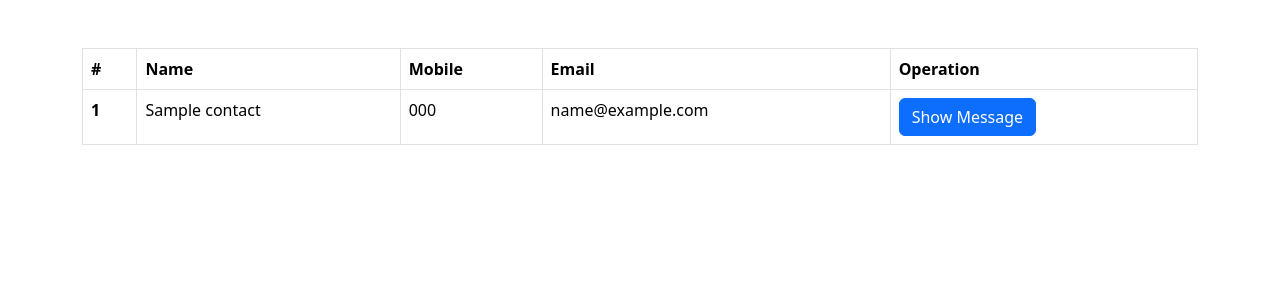
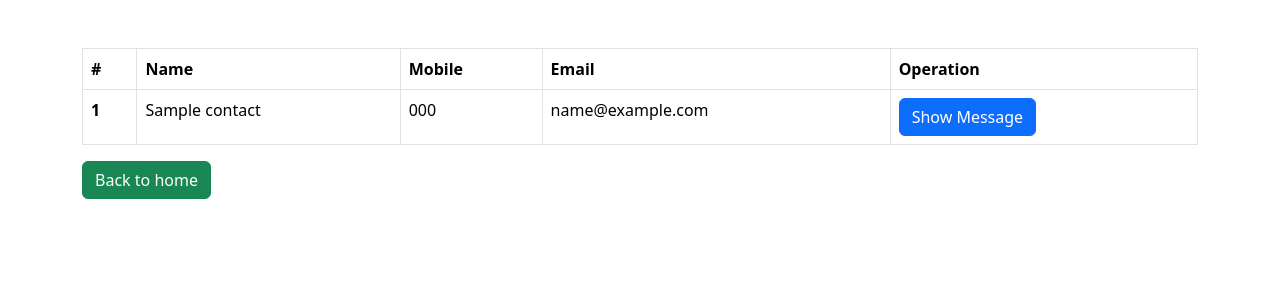
Before and after one commit to sorahiatieh/contact-us, a PHP site: page /admin/adminPanel.php in a window 1280 px wide. Shown: the top 300 px of the page. Run offline with PHP 8.4, Linux system fonts and the light colour scheme; tables that the repository leaves empty or names only in its code hold one stand-in row (values such as "Sample post").

Commit message:
contact us form

```diff
--- a/admin/adminPanel.php
+++ b/admin/adminPanel.php
@@ -64,6 +64,7 @@ if(isset($_GET['messageID'])){
         </tbody>
     </table>
    <?php } ?>
+    <a href="../index.php" class="btn btn-success">Back to home</a>
 </div>
 
 </body>
```
Also changed, not shown: script.js (deleted).
